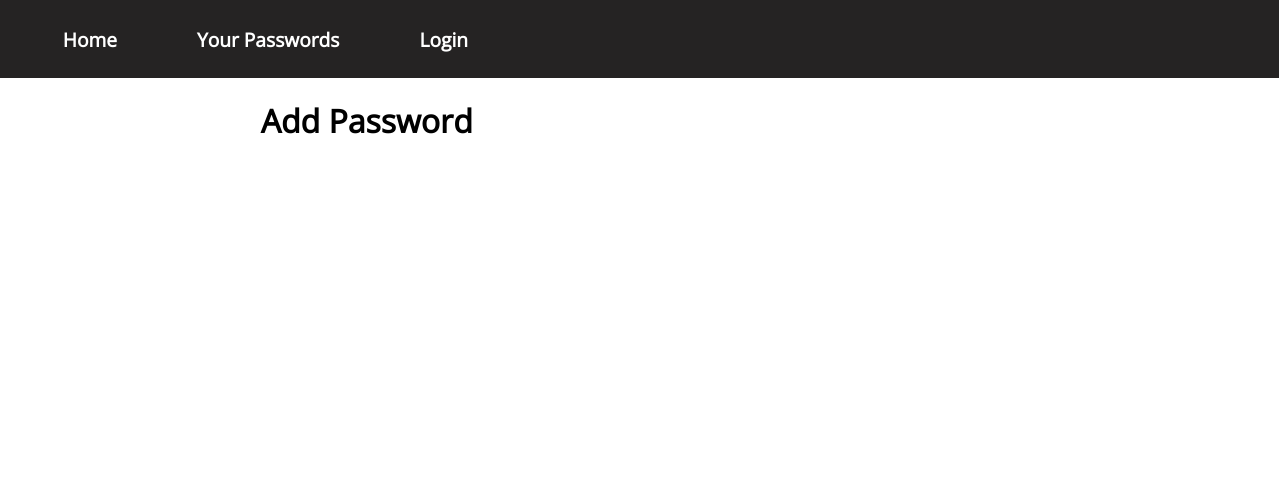
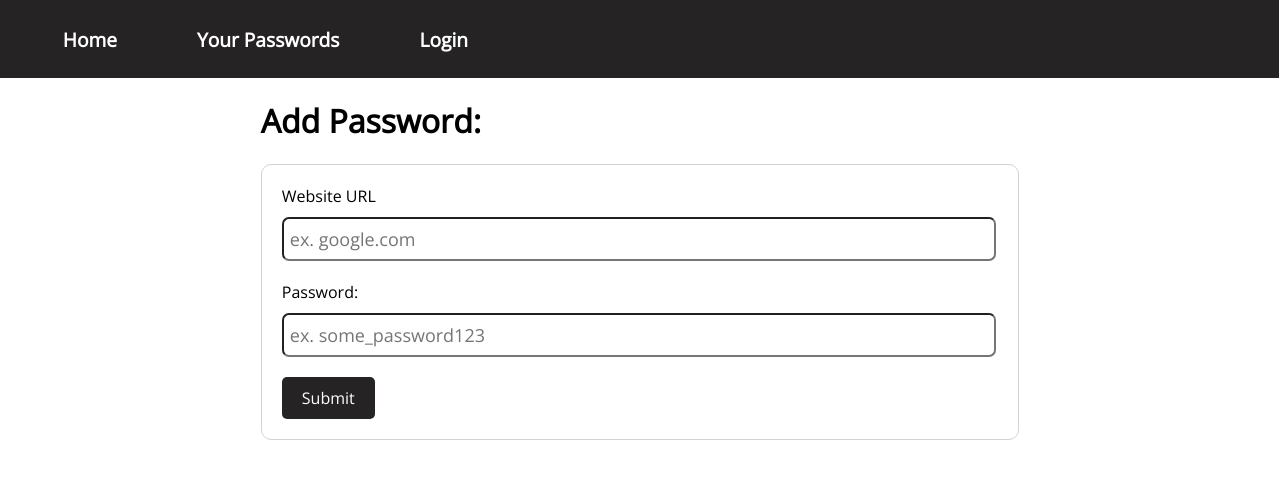
Before and after one commit to SatvikR/password-manager, a Flask app: page /add_password in a window 1280 px wide. Shown: the top 479 px of the page. Run offline with Flask 2, Linux system fonts and the light colour scheme; the visitor is signed in with stand-in values (Sample User, id 1).

Commit message:
Release 1

```diff
--- a/src/templates/add_password.html
+++ b/src/templates/add_password.html
@@ -1,6 +1,16 @@
 {% extends 'base.html' %}
+{% block head %}
+<link rel="stylesheet" href="{{ url_for('static', filename='css/form.css') }}">
+{% endblock head %}
 {% block body %}
 <div class="container">
-    <h1>Add Password</h1>
+    <h1>Add Password: </h1>
+    <form method="POST" class="form">
+        <label for="website">Website URL</label>
+        <input type="text" class="input-field" name="website" placeholder="ex. google.com">
+        <label for="password">Password: </label>
+        <input type="password" class="input-field" name="password" placeholder="ex. some_password123">
+        <input type="submit" class="submit" value="Submit">
+    </form>
 </div>
 {% endblock body %}
--- a/src/templates/your_passwords.html
+++ b/src/templates/your_passwords.html
@@ -4,7 +4,9 @@
 {% endblock head %}
 {% block body %}
 <div class="container">
-    <h1>Your Passwords: </h1>
+    <h1 class="password-title">Your Passwords: </h1>
+    <a href="{{ url_for('add_password') }}" class="add-password view-password">Add Password</a>
+    <br>
     <table class="passwords">
         <thead>
             <tr>
--- a/src/views/add_password.py
+++ b/src/views/add_password.py
@@ -1,6 +1,35 @@
 from src import app
-from flask import render_template
+from src.db import query
+from flask import (
+    render_template,
+    request,
+    session,
+    redirect,
+    url_for
+)
+from base64 import b64encode
 
-@app.route('/add_password')
+@app.route('/add_password', methods=['GET', 'POST'])
 def add_password():
-    return render_template('add_password.html')
+    if request.method == 'POST':
+        website = request.form['website']
+        password = request.form['password']
+
+        hashed_password = b64encode(password.encode()).decode()
+
+        target_user = query(f"""SELECT id
+                        FROM users
+                        WHERE username='{session['username']}'""")
+
+        uid, = target_user[0] # Destructuring query
+
+        query(f"""INSERT INTO passwords
+                (uid, website, password)
+                VALUES ({uid}, '{website}', '{hashed_password}')""")
+
+        return redirect(url_for('your_passwords'))
+    else:
+        if 'username' not in session:
+            return redirect(url_for('login'))
+
+        return render_template('add_password.html')
```
Also changed, not shown: src/static/css/table.css (+10 -1 lines).
